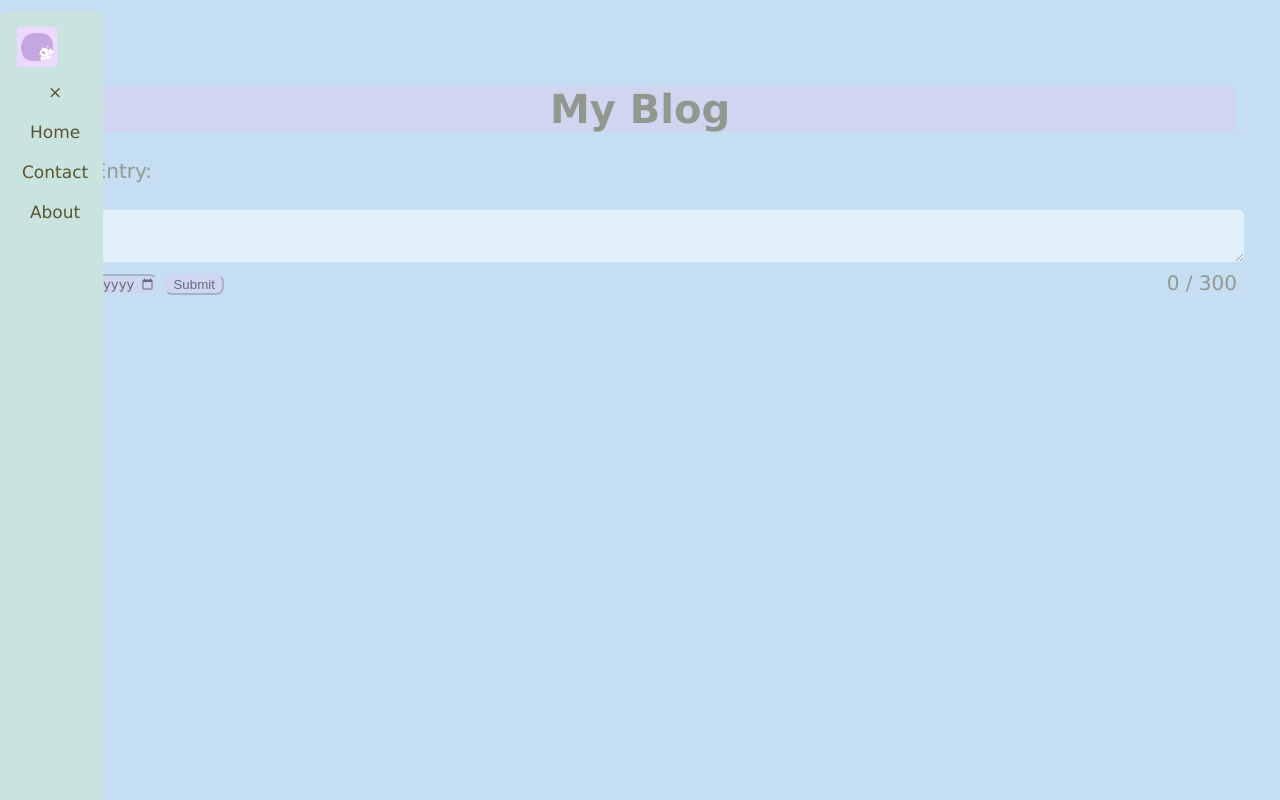
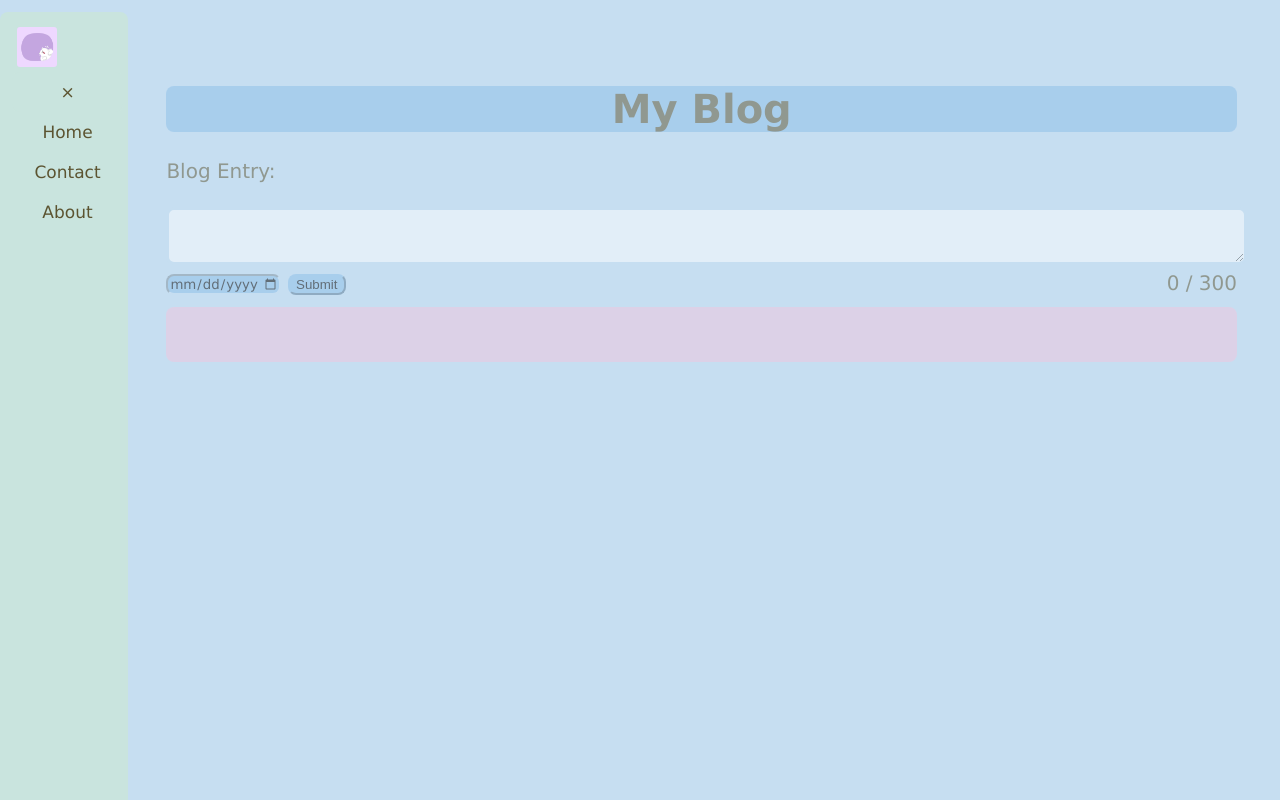
Before and after one commit to PurpleAsterDuchess/PurpleAsterDuchess.github.io, a plain HTML site: page index.html in a window 1280 px wide. Both pictures are taken after a click on the button 41 px from the left and 45 px from the top of the page. Drawn offline with Linux system fonts and the light colour scheme.

Commit message:
fixed my mistake

```diff
--- a/formatting.css
+++ b/formatting.css
@@ -13,7 +13,7 @@ body {
 
 
 h1 {
-    background-color: #DBCDF0;
+    background-color: #8CBFE9;
     text-align: center;
     position: relative;
     margin-top: -1px;
@@ -54,11 +54,11 @@ label {
 #done {
     position: relative;
     border-radius: 8px;
-    border-color: #DBCDF0;
+    border-color: #8CBFE9;
     width:5%;
     min-width: 58px;
     height:auto;
-    background-color:#DBCDF0;
+    background-color:#8CBFE9;
 }
 
 #when {
@@ -66,7 +66,12 @@ label {
     border-color: #C6DEF1;
     font-family: inherit;
     width:110px;
-    background-color:#DBCDF0;
+    background-color:#8CBFE9;
+}
+.container {
+    margin-top: 12px;
+    border-radius: 8px;
+    background-color: #F2C6DE;
 }
 
 /* .container{
@@ -89,7 +94,6 @@ label {
 
 li {
     text-align: left;
-    margin-right: auto;
 }
 
 li:last-child {
@@ -98,22 +102,22 @@ li:last-child {
 
 .inputs:focus {
     outline: none !important;
-    border:3px solid #DBCDF0;
+    border:3px solid #8CBFE9;
     box-shadow: 0 0 1px #FAEDCB;
 }
 
 #when:focus {
     outline: none !important;
-    border:3px solid #DBCDF0;
+    border:3px solid #8CBFE9;
     box-shadow: 0 0 1px #FAEDCB;
 }
 
 #when:hover {
-    background-color: #F2C6DE;
+    background-color: #DBCDF0;
 }
 
 #done:hover {
-    background-color: #F2C6DE;
+    background-color: #DBCDF0;
 }
 
 /* Style the navigation menu */
--- a/index.js
+++ b/index.js
@@ -65,8 +65,8 @@ const navbar = () => {
 
 /* Set the width of the side navigation to 250px */
 function openNav() {
-    document.getElementById("sidenav").style.width = "fit-content";
-    document.getElementById("main").style.marginLeft = "fit-content";
+    document.getElementById("sidenav").style.width = "10%";
+    document.getElementById("main").style.marginLeft = "10%";
     document.getElementById("main").style.opacity = "0.5";
 }
 
```
